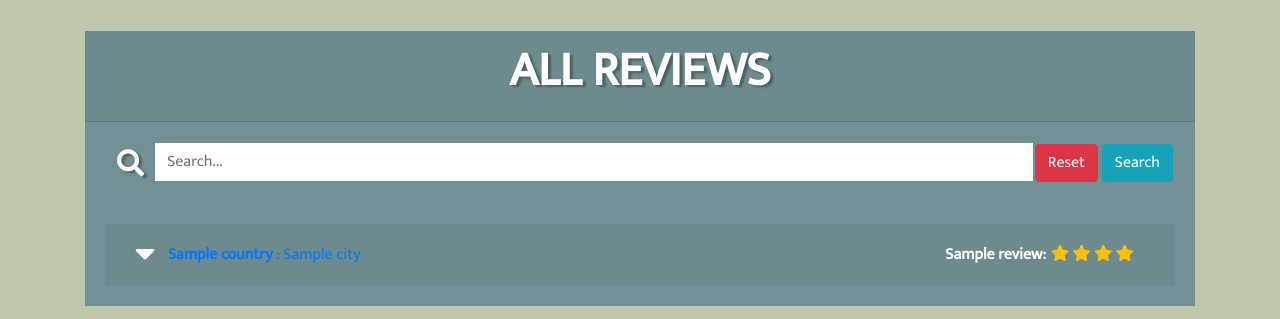
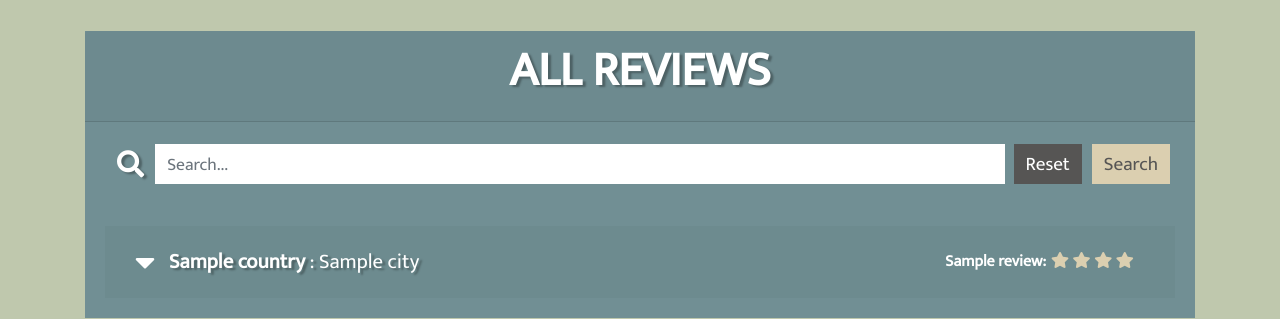
Before and after one commit to alexandruvalentin/Citizfied, a Flask app: template templates/reviews.html in a window 1280 px wide. Shown: the part 481-800 px from the top of the page. Run offline with Flask 2, Linux system fonts and the light colour scheme; the template is opened without the code that fills it: most values are stand-ins (such as "Sample title", 1, 10 or a date in 2020); some libraries are stand-ins or nearby versions; some web fonts are replaced.

Commit message:
Add styling to review accordion

```diff
--- a/static/css/style.css
+++ b/static/css/style.css
@@ -56,15 +56,14 @@ body {
     line-height: 5;
 }
 
-.btn.btn-info {
+.btn {
+    font-size: 1.2rem;
     margin: 2px;
+    border-radius: 0;
+    border: none;
 }
 
-.btn.btn-danger {
-    margin: 2px;
-}
-
-.fa-caret-down {
+.review-caret {
     padding: 0;
     margin-left: 10px;
 }
@@ -134,12 +133,9 @@ section#hero {
 }
 
 .btn-light {
-    font-size: 1.2rem;
     text-shadow: none;
-    border: none;
     background-color: #DBCFB0;
     color: #565554;
-    border-radius: 0;
     margin-right: 5px;
     margin-left: 5px;
 }
@@ -151,12 +147,9 @@ section#hero {
 }
 
 .btn-default {
-    font-size: 1.2rem;
     text-shadow: none;
-    border: none;
     background-color: #90B494;
     color: #fff;
-    border-radius: 0;
     margin-right: 5px;
     margin-left: 5px;
 }
@@ -168,12 +161,9 @@ section#hero {
 }
 
 .btn-dark {
-    font-size: 1.2rem;
     text-shadow: none;
-    border: none;
     background-color: #565554;
     color: #fff;
-    border-radius: 0;
     margin-right: 5px;
     margin-left: 5px;
 }
@@ -182,6 +172,25 @@ section#hero {
     color: #fff;
     background-color: #90B494;
     transition: all 0.3s ease;
+}
+
+.btn-danger {
+    background-color: #ce5a73;
+}
+
+.btn-info {
+    background-color: #74b2d6;
+}
+
+.btn-link {
+    color: #fff;
+    text-shadow: 3px 2px 2px rgba(0, 0, 0, 0.30);
+    font-size: 1.3rem;
+}
+
+.btn-link:hover, .btn-link:active, .btn-link:focus {
+    color: #fff;
+    box-shadow: none;
 }
 
 .review-rating {
@@ -251,6 +260,7 @@ section#hero {
 .form-control {
     border: none;
     border-radius: 0;
+    font-size: 1.1rem;
 }
 
 .form-control:focus, .form-control:active {
@@ -263,8 +273,21 @@ section#hero {
     width: 104px;
     max-height: 18px;
     margin-left: 5px;
+    color: #DBCFB0;
 }
 .stars-container {
     white-space: nowrap;
     overflow: hidden;
 }
+
+.muted {
+    color: #b9d9de;
+}
+
+#accordion .card-body {
+    font-size: 1.3rem;
+}
+
+[data-toggle=collapse] {
+    cursor: pointer;
+}
--- a/templates/reviews.html
+++ b/templates/reviews.html
@@ -52,7 +52,7 @@
                     </div>
                     <div class="card-body" id="search-container">
                         <form method="GET" class="d-flex justify-content-between align-items-center">
-                            <div class="w-100">
+                            <div class="w-100 mr-1">
                                 <div class="input-group">
                                     <div class="input-group-prepend">
                                         <span class="input-group-text" id="search-icon"><i
@@ -62,8 +62,8 @@
                                         name="s" id="query" aria-describedby="search-icon" required>
                                 </div>
                             </div>
-                            <a href="{{ url_for('get_reviews') }}" class="btn btn-danger">Reset</a>
-                            <button type="submit" class="btn btn-info">Search</button>
+                            <a href="{{ url_for('get_reviews') }}" class="btn btn-dark">Reset</a>
+                            <button type="submit" class="btn btn-light">Search</button>
                         </form>
                     </div>
                     <div class="card-body">
@@ -73,20 +73,11 @@
                             <div class="card">
                                 <div class="card-header" id="h{{ review._id }}">
                                     <div class="d-flex justify-content-between align-items-center">
-                                        <div class="d-flex align-items-center caret-container">
-                                            <a type="button" data-toggle="collapse" data-target="#c{{ review._id }}"
-                                                aria-expanded="true" aria-controls="c{{ review._id }}"><i
-                                                    class="fas fa-caret-down fa-2x"></i></a>
-                                        </div>
-                                        {% if session.user == review.user %}
-                                        <div class="d-flex">
-                                            <a href="{{ url_for('edit_review', review_id=review._id) }}" type="button"
-                                                class="btn btn-info">Edit</a>
-                                            <a href="{{ url_for('delete_review', review_id=review._id) }}" type="button"
-                                                class="btn btn-danger">Delete</a>
-                                        </div>
-                                        {% endif %}
-                                        <div class="w-100">
+                                        <i class="review-caret fas fa-caret-down fa-2x" data-toggle="collapse"
+                                            data-target="#c{{ review._id }}" aria-expanded="true"
+                                            aria-controls="c{{ review._id }}"></i>
+                                        <div class="w-100" data-toggle="collapse" data-target="#c{{ review._id }}"
+                                            aria-expanded="true" aria-controls="c{{ review._id }}">
                                             <h2 class="mb-0">
                                                 <button class="btn btn-link btn-block text-left" type="button"
                                                     data-toggle="collapse" data-target="#c{{ review._id }}"
@@ -95,26 +86,36 @@
                                                 </button>
                                             </h2>
                                         </div>
-                                        <div class="review-rating">
+                                        <div class="review-rating" data-toggle="collapse"
+                                            data-target="#c{{ review._id }}" aria-expanded="true"
+                                            aria-controls="c{{ review._id }}">
                                             <strong>{{ review.name }}: </strong>
                                             <div class="rating-stars" data-toggle="tooltip" data-placement="top"
                                                 title="Rated {{ review.rating }}/5">
                                                 <div class="stars-container"
                                                     style="width: calc(100%/5*{{ review.rating }});">
-                                                    <i class="fas fa-star text-warning"></i>
-                                                    <i class="fas fa-star text-warning"></i>
-                                                    <i class="fas fa-star text-warning"></i>
-                                                    <i class="fas fa-star text-warning"></i>
-                                                    <i class="fas fa-star text-warning"></i>
+                                                    <i class="fas fa-star"></i>
+                                                    <i class="fas fa-star"></i>
+                                                    <i class="fas fa-star"></i>
+                                                    <i class="fas fa-star"></i>
+                                                    <i class="fas fa-star"></i>
                                                 </div>
                                             </div>
                                         </div>
+                                        {% if session.user == review.user %}
+                                        <div class="d-flex">
+                                            <a href="{{ url_for('edit_review', review_id=review._id) }}" type="button"
+                                                class="btn btn-info btn mx-2"><i class="fas fa-pen"></i></a>
+                                            <a href="{{ url_for('delete_review', review_id=review._id) }}" type="button"
+                                                class="btn btn-danger btn"><i class="fas fa-trash"></i></a>
+                                        </div>
+                                        {% endif %}
                                     </div>
                                 </div>
                                 <div id="c{{ review._id }}" class="collapse card-body"
                                     aria-labelledby="h{{ review._id }}" data-parent="#accordion">
                                     <p>{{ review.comment }}</p>
-                                    <small>Added: {{ review.added_on }} {% if review.added_on !=
+                                    <small class="muted">Added: {{ review.added_on }} {% if review.added_on !=
                                         review.edited %}<br>Edited:
                                         {{
                                         review.edited }}{% endif %}</small>
```
Also changed, not shown: templates/profile.html (+20 -24 lines).
